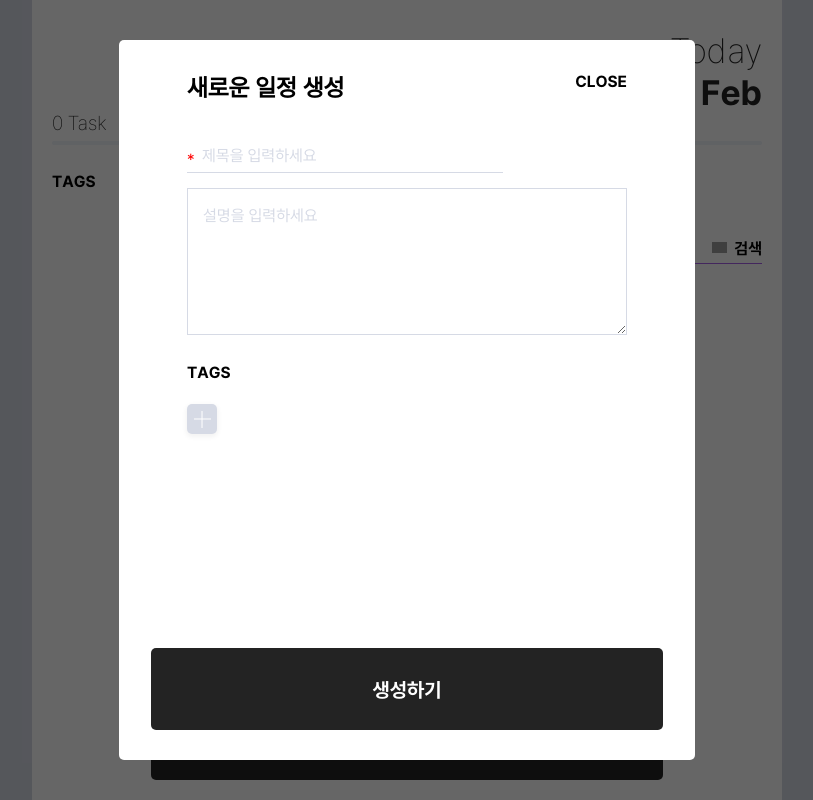
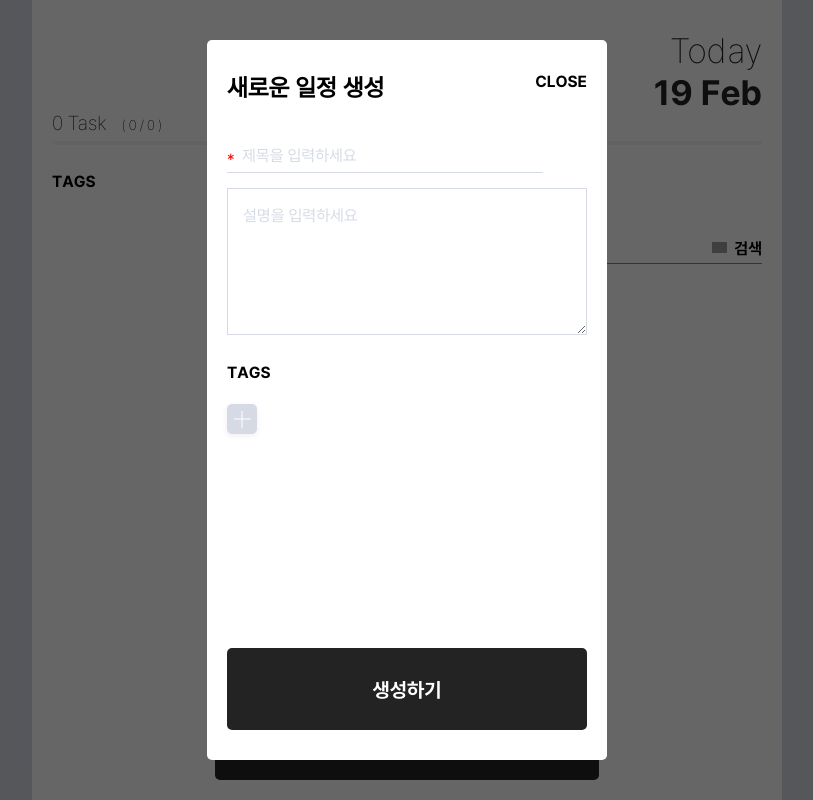
Before and after one commit to GomiLim/todo-list, a React (Create React App) app: page / in a window 1280 px wide. Both pictures are taken after typing "Sample" into the empty fields and a click on the button "+ ADD NEW TASK". Shown: the whole page, without its empty margins (233-1046 px from the left). Built offline with nearby package versions, Linux system fonts and the light colour scheme; grey boxes are pictures that could not be loaded.

Commit message:
UPDATE: 해상도 1280이상을 대응하는 반응형 작업

```diff
--- a/src/assets/scss/components/_create_todo_modal.scss
+++ b/src/assets/scss/components/_create_todo_modal.scss
@@ -4,6 +4,7 @@
   position: relative;
   width: 45vw;
   min-width: 375px;
+  max-width: 400px;
   height: 90vh;
   overflow-x: hidden;
   overflow-y: auto;
@@ -58,6 +59,7 @@
   }
   .create-btn {
     @include commonButtonStyle();
+    width: 100%;
   }
 
   .tag-area {
--- a/src/assets/scss/containers/_todo.scss
+++ b/src/assets/scss/containers/_todo.scss
@@ -7,7 +7,7 @@
     background-attachment: red;
     .create-todo {
       display: block;
-      width: 40vw;
+      width: 30vw;
       min-width: 300px;
       border-radius: 5px;
       margin: 0 auto;
```
